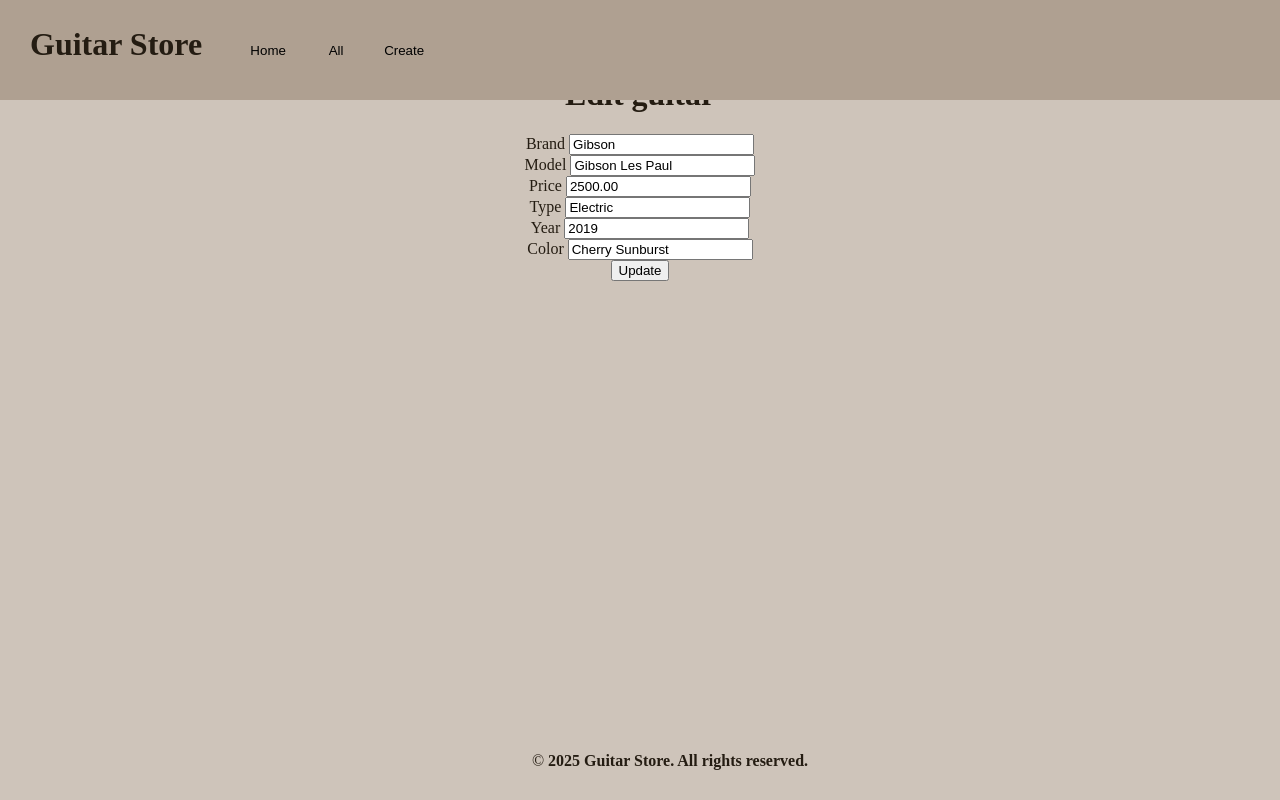
After one commit to lv1tol/guitar_store, a Django app: page /update/2 in a window 1280 px wide. The commit adds this page. Run offline with Django 5.2, Linux system fonts and the light colour scheme; data comes from the database, SQL or seed files in the repository; both versions use the stored data as it was after the commit.

Commit message:
edit & deleting added

```diff
--- /dev/null
+++ b/guitars/forms/update.py
@@ -0,0 +1,7 @@
+from django import forms
+from guitars.models import Guitar
+
+class GuitarUpdateForm(forms.ModelForm):
+    class Meta:
+        model = Guitar
+        fields = ['brand', 'model', 'color', 'type', 'year', 'price']
--- a/guitars/templates/catalog.html
+++ b/guitars/templates/catalog.html
@@ -6,35 +6,37 @@
     <title>{% block title %}Guitar Store{% endblock %}</title>
     <link rel="stylesheet" href="" link="static/style.css">
 </head>
-<body style="background-color: rgb(211, 208, 204);color: rgb(36, 28, 18);">
+<body style="background-color: rgb(206, 196, 186);color: rgb(36, 28, 18);">
     <header>
         <div style="background-color: rgb(175, 160, 145); width: 100%; left: 0; top: 0; width: 100%;position: fixed;padding: 0px 30px 0px 30px;">
             <h1 style="display: inline-block;">Guitar Store</h1>
             <button style="display: inline-block;width: 5%; margin-left: 30px;height: 100px;border: 0cap;background-color: rgb(175, 160, 145);" onclick="location.href='/'">Home</button>
             <button style="display: inline-block;width: 5%;height: 100px;border: 0cap;background-color: rgb(175, 160, 145);" onclick="location.href='/all'">All</button>
-            <button style="display: inline-block;width: 5%;height: 100px;border: 0cap;background-color: rgb(175, 160, 145);" onclick="location.href='/details/<int:id>'">Index</button>
             <button style="display: inline-block;width: 5%;height: 100px;border: 0cap;background-color: rgb(175, 160, 145);" onclick="location.href='/createGuitar'">Create</button>
         </div>
     </header>
-        <main style="margin-top: 6%; text-align: center;" >
-            {% block content %}
-                {% for guitar in guitars %}
-                    <div style="border: 0px; border-radius: 5px; display: inline-block;width: 15%; text-align: center;margin: 10px;height: 400px;background-color:
-                     rgb(175, 160, 145);" onclick="location.href='/details/{{ guitar.id }}'">
+    <main style="margin-top: 6%; text-align: center;" >
+        {% block content %}
+        {% for guitar in guitars %}
+        <div style="border: 0px; border-radius: 5px; display: inline-block;width: 15%; text-align: center;margin: 10px;height: 400px;background-color:
+                     rgb(175, 160, 145);">
                         <h4>{{ guitar.model }}</h4>
                         <p style="margin-top: -10px;">Price: {{guitar.price }}$</p>
                         <p style="margin-top: -15px;">Brand: {{ guitar.brand }}</p>
                         <p style="margin-top: -15px;">Type: {{ guitar.type }}</p>
                         <p style="margin-top: -15px;">Year: {{ guitar.year }}</p>
-                        <div style="display: inline-block; background-color: rgb(211, 208, 204); height: 60%;width: 87%;text-align: center;border-radius: 3px;">
+                        <div style="display: inline-block; background-color: rgb(206, 196, 186); height: 54%;width: 87%;text-align: center;border-radius: 3px;">
                             <img src="" alt="">
                         </div>
+                        <button style="display: inline-block;margin-top: 10px; width: 27%;height: 20px;border-radius: 5px;background-color: rgb(146, 82, 82); border: 0cap;" onclick="location.href='/delete/{{ guitar.id }}'">Delete</button>
+                        <button style="display: inline-block;margin-top: 10px; width: 27%;height: 20px;border-radius: 5px;background-color: rgb(167, 142, 63); border: 0cap;"  onclick="location.href='/details/{{ guitar.id }}'">Info</button>
+                        <button style="display: inline-block;margin-top: 10px; width: 27%;height: 20px;border-radius: 5px;background-color: rgb(63, 65, 167); border: 0cap;"  onclick="location.href='/update/{{ guitar.id }}'">Edit</button>
                     </div>
                 {% endfor %}
             {% endblock %}
         </main>
     <footer>
-        <div style="position: fixed; background-color: rgb(211, 208, 204);
+        <div style="position: fixed; background-color: rgb(206, 196, 186);
         width: 100%; bottom: 0; left: 0;  text-align: center;padding: 30px;">&copy; <strong>2025 Guitar Store. All rights reserved.</strong></div>
     </footer>
 </body>
--- a/guitars/templates/create.html
+++ b/guitars/templates/create.html
@@ -1,7 +1,7 @@
 {% extends "catalog.html" %}
 
 {% block content %}
-<h1>Add hew guitar</h1>
+<h1>Add new guitar</h1>
 
 <form method="post" enctype="multipart/form-data">
     {% csrf_token %}
@@ -34,7 +34,7 @@
     </div>
     <div class="mb-3">
         <label class="form-label">Color</label>
-        <input type="text" name="color" class="form-control" placeholder="Enter guitar color"></textarea>
+        <input type="text" name="color" class="form-control" placeholder="Enter guitar color">
     </div>
     <div>
         <button type="submit" class="btn btn-primary">Create</button>
--- /dev/null
+++ b/guitars/templates/update.html
@@ -0,0 +1,36 @@
+{% extends "catalog.html" %}
+
+{% block content %}
+<h1>Edit guitar</h1>
+
+<form method="post" enctype="multipart/form-data">
+    {% csrf_token %}
+    <div class="mb-3">
+        <label class="form-label">Brand</label>
+        <input type="text" name="brand" class="form-control" placeholder="Enter guitar brand"  value="{{ form.brand.value }}">
+    </div>
+    <div class="mb-3">
+        <label class="form-label">Model</label>
+        <input type="text" name="model" class="form-control" placeholder="Enter guitar model" value="{{ form.model.value }}">
+    </div>
+    <div class="mb-3">
+        <label class="form-label">Price</label>
+        <input type="number" name="price" class="form-control" placeholder="Enter guitar price" value="{{ form.price.value }}">
+    </div>
+    <div class="mb-3">
+        <label class="form-label">Type</label>
+        <input type="text" name="type" class="form-control" placeholder="Enter guitar type" value="{{ form.type.value }}">
+    </div>
+    <div class="mb-3">
+        <label class="form-label">Year</label>
+        <input type="number" name="year" class="form-control" placeholder="Enter guitar year" value="{{ form.year.value }}">
+    </div>
+    <div class="mb-3">
+        <label class="form-label">Color</label>
+        <input type="text" name="color" class="form-control" placeholder="Enter guitar color" value="{{ form.color.value }}">
+    </div>
+    <div>
+        <button type="submit" class="btn btn-primary">Update</button>
+    </div>
+</form>
+{% endblock %}
--- a/guitars/urls.py
+++ b/guitars/urls.py
@@ -6,6 +6,8 @@ urlpatterns = [
     path("", views.catalog),
     path("all/", views.index),
     path("catalog/", views.catalog),
+    path("delete/<int:id>", views.delete),
+    path("update/<int:id>", views.update),
     path("createGuitar/", views.create),
     path("details/<int:id>", views.details),
 ]
--- a/guitars/views.py
+++ b/guitars/views.py
@@ -6,6 +6,7 @@ from django.contrib.auth.views import LoginView
 from django.contrib import messages
 
 from guitars.forms.create import GuitarCreateForm
+from guitars.forms.update import GuitarUpdateForm
 from guitars.models import Guitar
 
 def index(request):
@@ -28,27 +29,36 @@ def create(request):
             print("in2")
             form.save()
             messages.success(request, "User created successfully!")
-            return redirect("/")
+            return render(request, "update.html", {"form": form, "id": id})
         else:
             print("err")
             messages.error(request, "Invalid data!")
-    return render(request, "create.html", {"form": form, "return_url": "/"})
+    return redirect("/")
 
 
-    def update(request, id):
-        guitar = Guitar.objects.get(pk=id)
-        if request.method == "POST":
-            form = GuitarForm(request.POST, instance=guitar)
-            if form.is_valid():
-                form.save()
-                return HttpResponseRedirect(reverse('guitars:details', args=[id]))
-        else:
-            form = GuitarForm(instance=guitar)
-        return render(request, "update.html", {'form': form, 'id': id})
+def update(request, id):
+    guitar = Guitar.objects.get(id=id)
+
+    if guitar is None:
+        return HttpResponse("User not found")
+
+    form = GuitarUpdateForm(instance=guitar)
+
+    if request.method == "POST":
+        form = GuitarCreateForm(request.POST, request.FILES, instance=guitar)
+
+        if request.FILES and guitar.avatar:
+            guitar.avatar.delete()
+
+        if form.is_valid():
+            form.save()
+            return redirect("/")
+
+    return render(request, "update.html", {"form": form, "return_url": "/"})
 
 def delete(request, id):
     guitar = Guitar.objects.get(pk=id)
-    if request.method == "POST":
-        guitar.delete()
-        return HttpResponseRedirect(reverse('guitars:index'))
-    return render(request, "delete.html", {'guitar': guitar})
+    if guitar is None:
+        return HttpResponse("Guitar not found")
+    guitar.delete()
+    return redirect("/")
```
Also changed, not shown: db.sqlite3.
